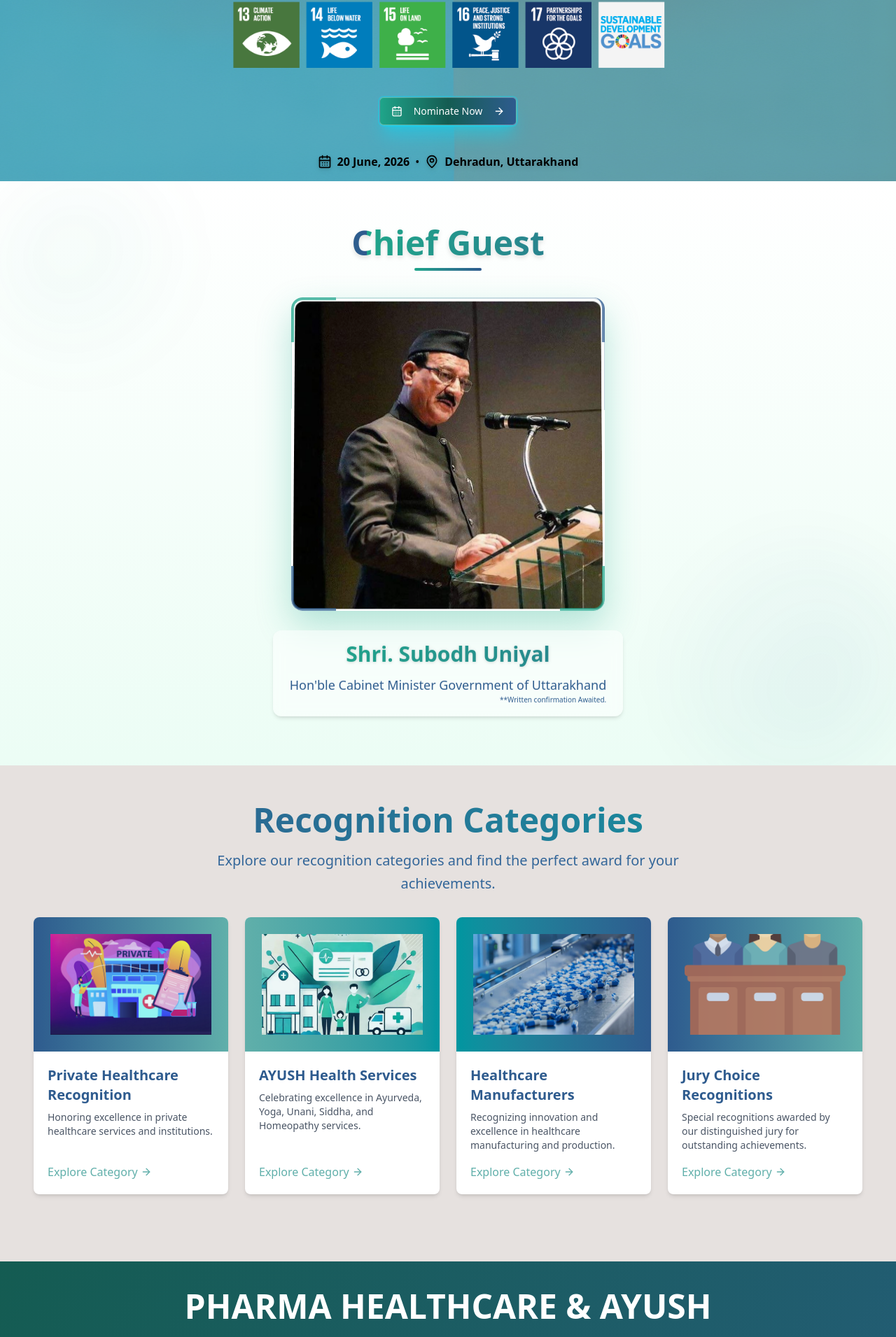
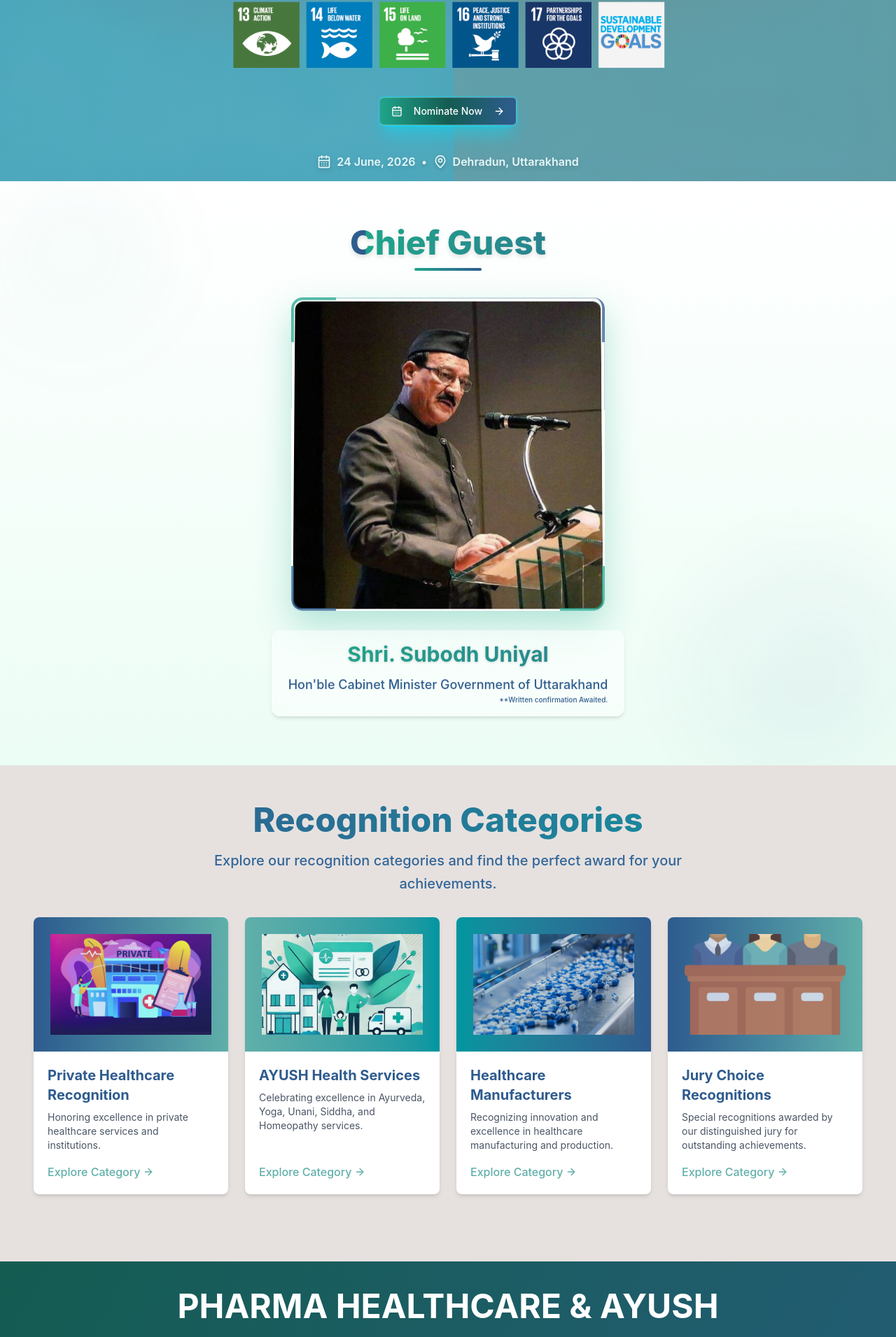
Before and after one commit to sibashish-design/phdpcs, a Next.js app: page / in a window 1280 px wide. Shown: the part 835-2746 px from the top of the page at 70% size. Built offline with nearby package versions, Linux system fonts and the light colour scheme.

Commit message:
Initial commit

```diff
--- a/src/app/Partners/page.tsx
+++ b/src/app/Partners/page.tsx
@@ -95,21 +95,6 @@ const PartnersPage = () => {
                     </div>
                   </div>
                 </SwiperSlide>
-                {/* Supported by UNGCNI */}
-                <SwiperSlide>
-                  <div className="bg-white p-6 rounded-xl shadow-md hover:shadow-lg transition-all duration-300 flex flex-col items-center h-[280px]">
-                    <h3 className="text-xl font-bold text-gray-800">
-                      Supported by
-                    </h3>
-                    <div className="h-40 w-full flex items-center justify-center mb-4">
-                      <img
-                        src="/Unglobal.jpg"
-                        alt="UNGCNI"
-                        className="max-h-full max-w-full object-contain"
-                      />
-                    </div>
-                  </div>
-                </SwiperSlide>
 
                 {/* GB Equipment Partner */}
                 <SwiperSlide>
@@ -143,22 +128,6 @@ const PartnersPage = () => {
                   </div>
                 </SwiperSlide>
 
-                {/* Silver Partner - Multani Pharma */}
-                <SwiperSlide>
-                  <div className="bg-white p-6 rounded-xl shadow-md hover:shadow-lg transition-all duration-300 flex flex-col items-center h-[280px]">
-                    <h3 className="text-xl font-bold text-gray-800">
-                      Silver Partner
-                    </h3>
-                    <div className="h-40 w-full flex items-center justify-center mb-4">
-                      <img
-                        src="/silver1.png"
-                        alt="Multani Pharma"
-                        className="max-h-full max-w-full object-contain"
-                      />
-                    </div>
-                  </div>
-                </SwiperSlide>
-                {/* Silver Partner - Multani Pharma */}
                 <SwiperSlide>
                   <div className="bg-white p-6 rounded-xl shadow-md hover:shadow-lg transition-all duration-300 flex flex-col items-center h-[280px]">
                     <h3 className="text-xl font-bold text-gray-800">
@@ -173,21 +142,7 @@ const PartnersPage = () => {
                     </div>
                   </div>
                 </SwiperSlide>
-                {/* DR hiramath global - Multani Pharma */}
-                <SwiperSlide>
-                  <div className="bg-white p-6 rounded-xl shadow-md hover:shadow-lg transition-all duration-300 flex flex-col items-center h-[280px]">
-                    <h3 className="text-xl font-bold text-gray-800">
-                      Gold Partner
-                    </h3>
-                    <div className="h-40 w-full flex items-center justify-center mb-4">
-                      <img
-                        src="/drhiremath1.png"
-                        alt="Dr. Hiramath Global"
-                        className="max-h-full max-w-full object-contain"
-                      />
-                    </div>
-                  </div>
-                </SwiperSlide>
+
                 {/* Vivo Partner */}
                 <SwiperSlide>
                   <div className="bg-white p-6 rounded-xl shadow-md hover:shadow-lg transition-all duration-300 flex flex-col items-center h-[280px]">
--- a/src/app/about/page.tsx
+++ b/src/app/about/page.tsx
@@ -116,19 +116,19 @@ export default function AboutPage() {
           {/* Paragraph Content */}
           <div className="space-y-6 text-base sm:text-lg md:text-xl leading-relaxed max-w-5xl mx-auto px-2">
             <p>
-              India’s healthcare and pharmaceucal sector connues to witness rapid expansion, emerging as a key contributor to economic growth, employment generaon, and innovaon. Uarakhand, with its established pharmaceucal manufacturing clusters, growing healthcare infrastructure, and global posioning in AYUSH and wellness, is uniquely placed to lead this transformaon. The 1st Uarakhand Pharma & Healthcare Conclave & Samman 2026, organized by PHDCCI, successfully created a mul-stakeholder plaorm bringing together government leaders, healthcare instuons, pharma manufacturers, AYUSH praconers, and innovators.
+              India’s healthcare and pharmaceutical sector continues to witness rapid expansion, emerging as a key contributor to economic growth, employment generation, and innovation. Uttarakhand, with its well-established pharmaceutical manufacturing clusters, expanding healthcare infrastructure, and strong positioning in AYUSH and wellness, is uniquely placed to lead this transformation.
             </p>
             <p>
-              PHDCCI, acting as the &quot;Voice of Industry &amp; Trade&quot;
-              reaching out to more than 1,50,000 large, medium and small
-              industries, has forged ahead leveraging its legacy with the
-              industry knowledge across multiple sectors to take Indian Economy
-              to the next level.
+              The PHDCCI Himalayan Pharma Conclave and Samman 2026 (2nd Annual Edition) builds on the success of its previous edition, which brought together key stakeholders across the ecosystem — including government leaders, healthcare institutions, pharmaceutical manufacturers, AYUSH practitioners, and innovators. The platform is designed to foster collaboration, showcase excellence, and accelerate growth across the healthcare and pharma sectors, particularly in the Himalayan region.
             </p>
             <p>
-              At the global level, we have been working with the Embassies and
-              High Commissions in India and overseas to bring in the
-              International Best Practices and Business Opportunities.
+              The Samman programme recognises outstanding contributions across 49 carefully defined categories spanning public health, private healthcare, AYUSH, healthcare manufacturing, and cross-track sustainability and community initiatives, providing a structured and credible framework for industry recognition.
+            </p>
+            <p>
+              PHDCCI, as the Voice of Industry and Trade, represents a wide network of over 150,000 large, medium, and small enterprises. Leveraging its deep industry expertise and multi-sectoral engagement, the organisation continues to play a pivotal role in shaping policy dialogue, fostering innovation, and strengthening India’s economic growth trajectory.
+            </p>
+            <p>
+              At the global level, PHDCCI actively collaborates with Embassies and High Commissions in India and abroad to facilitate international partnerships, bring in global best practices, and unlock new business opportunities for Indian enterprises.
             </p>
           </div>
         </div>
--- a/src/app/contact/page.tsx
+++ b/src/app/contact/page.tsx
@@ -33,9 +33,16 @@ export default function ContactPage() {
       color: "bg-blue-50 text-blue-600"
     },
     {
+      title: "Vinaypal Singh Rawat",
+      address: "Senior Resident Officer",
+      phone: "+91 95605 00181",
+      icon: MessageSquare,
+      color: "bg-blue-50 text-blue-600"
+    },
+    {
       title: "Event Location",
       address: "Dehradun, Uttarakhand",
-      phone: "Event Date: June 20, 2026",
+      phone: "Event Date: June 24, 2026",
       email: "PHD Chamber of Commerce",
       icon: Globe,
       color: "bg-purple-50 text-purple-600"
@@ -43,7 +50,7 @@ export default function ContactPage() {
   ];
 
   const officeHours = [
-    { day: "Event Date", hours: "June 20, 2026" },
+    { day: "Event Date", hours: "June 24, 2026" },
     { day: "Location", hours: "Dehradun, Uttarakhand" },
     { day: "Organization", hours: "PHD Chamber of Commerce and Industry" },
     { day: "Registration", hours: "Open Now" },
--- a/src/app/globals.css
+++ b/src/app/globals.css
@@ -1,2 +1,41 @@
 @import "tailwindcss";
 @import "tw-animate-css";
+
+:root {
+  --primary: #0f6f73;       /* Dark Cyan */
+  --primary-light: #14979c;
+  --primary-dark: #0a4f52;
+
+  --bg-main: #061a1c;       /* Deep dark cyan */
+  --bg-card: #0c2a2d;
+  --bg-glass: rgba(255,255,255,0.05);
+
+  --text-main: #e6f7f8;
+  --text-muted: #9bbec0;
+
+  --accent: #f0c040;        /* premium gold */
+}
+
+body {
+   background: var(--bg-main);
+  color: var(--text-main);
+  font-family: 'Inter', sans-serif;
+}
+
+.section {
+  padding: 80px 20px;
+  max-width: 1280px;
+  margin: auto;
+}
+
+.section-title {
+  font-size: 42px;
+  font-weight: 800;
+  margin-bottom: 12px;
+}
+
+.section-subtitle {
+  color: var(--muted);
+  max-width: 600px;
+  line-height: 1.6;
+}
--- a/src/app/speaker/page.tsx
+++ b/src/app/speaker/page.tsx
@@ -9,19 +9,13 @@ export const metadata: Metadata = {
 };
 
 const speakers = [
+
   {
     id: 1,
-    name: "Mr. Hemant Kochhar",
-    title: " Chair PHDCCI Uttarakhand",
-    bio: " Executive Director at Unique Hotels & Restaurants Pvt Ltd",
-    image: "/speaker02.png",
-  },
-  {
-    id: 2,
-    name: "Mr. R K Jain CEO",
-    title: "East African (India) Overse",
-    bio: "a WHO-GMP certified pharmaceutical company with manufacturing units in Dehradun",
-    image: "/rk.png",
+    name: "Mr. Vineet Kumar Gupta",
+    title: "Co-Chair PHDCCI Uttarakhand Chapter",
+    bio: "Managing Director G B Equipment System LTD",
+    image: "/vineetkumar1.png",
   },
   {
     id: 3,
@@ -29,20 +23,6 @@ const speakers = [
     title: "Co-Chair PHDCCI and Event Chair",
     bio: "Director Axa Parenterals Ltd.",
     image: "/speaker003.png",
-  },
-  {
-    id: 4,
-    name: "Mr. Vineet Kumar Gupta",
-    title: "Co-Chair PHDCCI Uttarakhand Chapter",
-    bio: "Managing Director G B Equipment System LTD",
-    image: "/vineetkumar1.png",
-  },
-  {
-    id: 5,
-    name: "Mr. Amit Khaneja ",
-    title: "Co-Chair PHDCCI Uttrakhand Chapter",
-    bio: "Director - MNT Buildcon Private Limited",
-    image: "/speaker001.png",
   },
   {
     id: 6, // ✅ fixed unique id
--- a/src/components/Hero.tsx
+++ b/src/components/Hero.tsx
@@ -110,7 +110,7 @@ const Hero = () => {
 
           <div className="flex items-center gap-2">
             <CalendarDays className="h-5 w-5 text-white-700 drop-shadow-sm" />
-            <span className="font-semibold">20 June, 2026</span>
+            <span className="font-semibold">24 June, 2026</span>
           </div>
 
           <span className="text-white-700/50 drop-shadow-sm">•</span>
--- a/src/components/JewelryMembersSlider.tsx
+++ b/src/components/JewelryMembersSlider.tsx
@@ -33,12 +33,6 @@ const members = [
   },
   {
     id: 5,
-    name: "Dr. Sanjeev Chopra",
-    title: "Historian Columnist And Ex Director - LBSNA",
-    image: "/Dr.Sanjeev Chopra.png",
-  },
-  {
-    id: 6,
     name: "Dr. Narender Ahooja ",
     title: "Ex Drug Controller Haryana",
     image: "/jurymember6.png",
```
Also changed, not shown: src/components/Header.tsx (+18 -4 lines).
